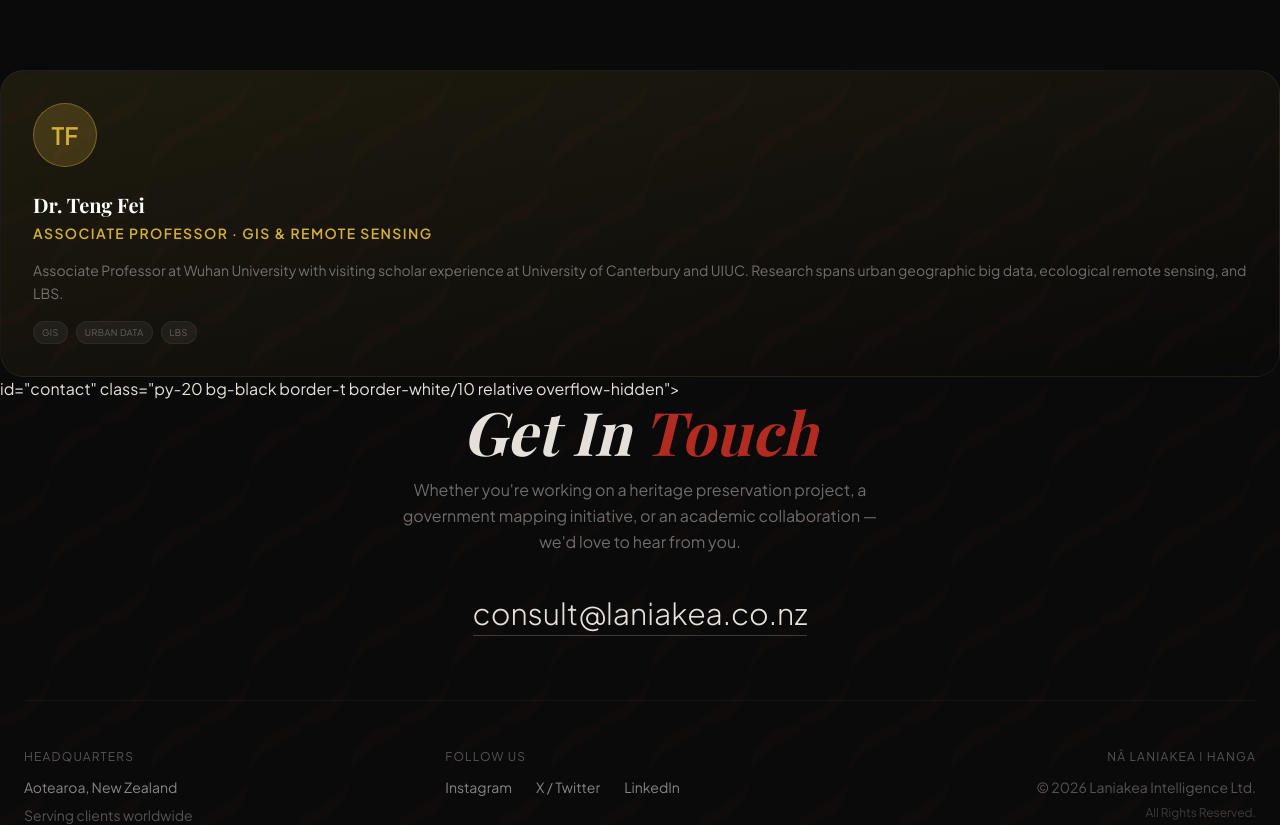
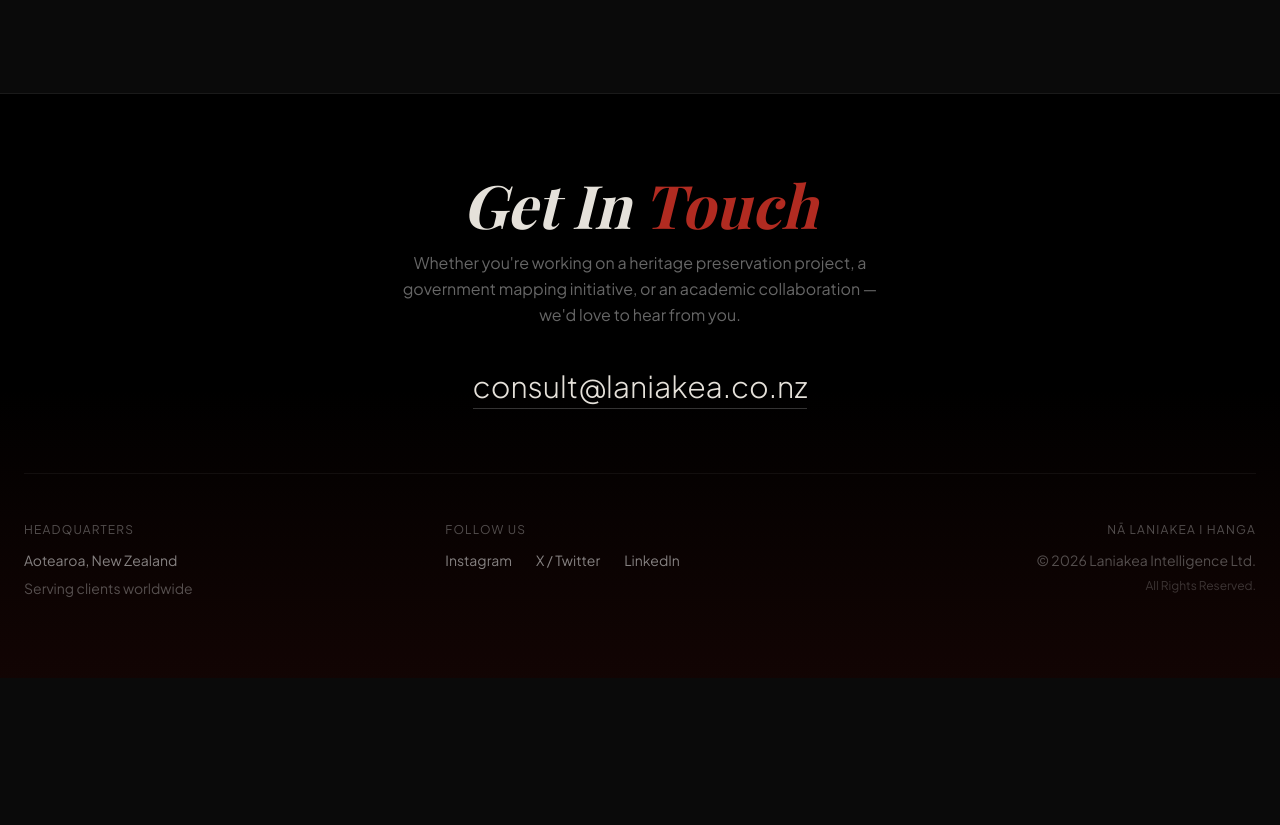
Before and after one commit to only4john/laniakea-website, a plain HTML site: page index.html in a window 1280 px wide. Shown: the part 3975-4800 px from the top of the page. After the commit the page ends 4653 px from the top, so only its background shows below. Drawn offline with nearby package versions, Linux system fonts and the light colour scheme; animation ran at ten frames a second; a web font is replaced by a local one.

Commit message:
fix: rebuild proper footer structure, restore Dr. Teng Fei card, clean HTML

```diff
--- a/index.html
+++ b/index.html
@@ -402,12 +402,7 @@
                         </div>
                     </div>
                 </div>
-            </div>
-        </div>
-    </section>
-
-    <footer
-<!-- Dr. Teng Fei -->
+                <!-- Dr. Teng Fei -->
                 <div class="group relative p-8 rounded-3xl bg-gradient-to-br from-[#D4AF37]/10 to-transparent border border-white/5 hover:border-[#D4AF37]/40 transition-all duration-500">
                     <div class="absolute -inset-px rounded-3xl bg-gradient-to-br from-[#D4AF37]/20 to-transparent opacity-0 group-hover:opacity-100 transition-opacity duration-500"></div>
                     <div class="relative">
@@ -427,8 +422,11 @@
                     </div>
                 </div>
 
+            </div>
+        </div>
+    </section>
 
- id="contact" class="py-20 bg-black border-t border-white/10 relative overflow-hidden">
+        <footer id="contact" class="py-20 bg-black border-t border-white/10 relative overflow-hidden">
         <div class="absolute left-0 bottom-0 w-full h-1/2 bg-gradient-to-t from-[#B12B21]/10 to-transparent"></div>
         <div class="container mx-auto px-6 relative z-10">
             <div class="text-center mb-16">
```
